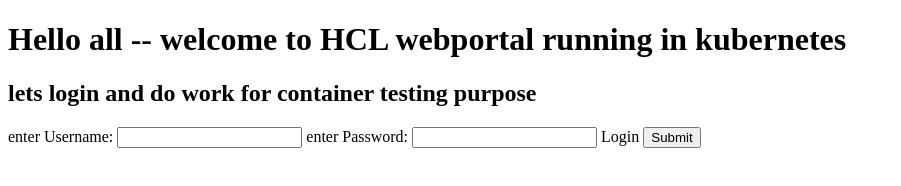
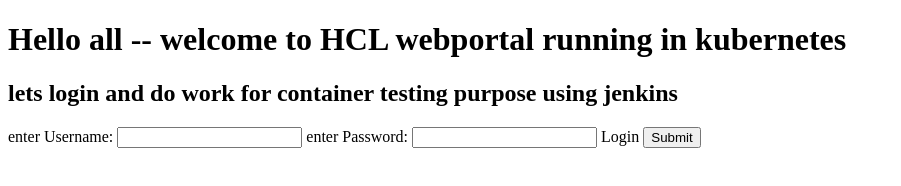
Before and after one commit to Hema1706/Hcl, a plain HTML site: page index.html in a window 1280 px wide. Shown: the whole page, without its empty margins (0-901 px from the left). Drawn offline with Linux system fonts and the light colour scheme.

Commit message:
Update index.html

```diff
--- a/index.html
+++ b/index.html
@@ -8,7 +8,7 @@
 </head>
 <body>
     <h1> Hello all -- welcome to HCL webportal running in kubernetes</h1>
-    <h2> lets login and do work for container testing purpose </h2>
+    <h2> lets login and do work for container testing purpose using jenkins</h2>
     <form action="">
         enter Username: <input type="text">
         enter Password: <input type="password" name="c">
```
